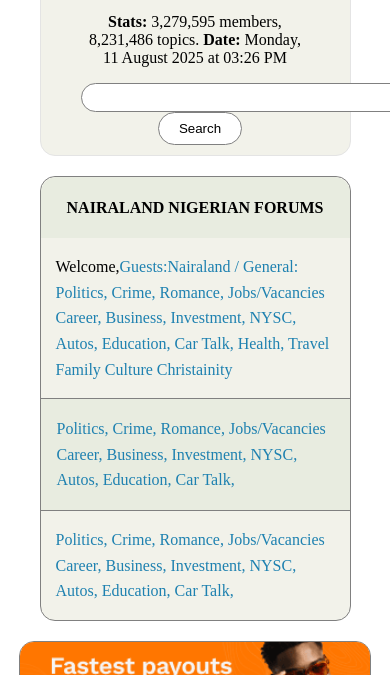
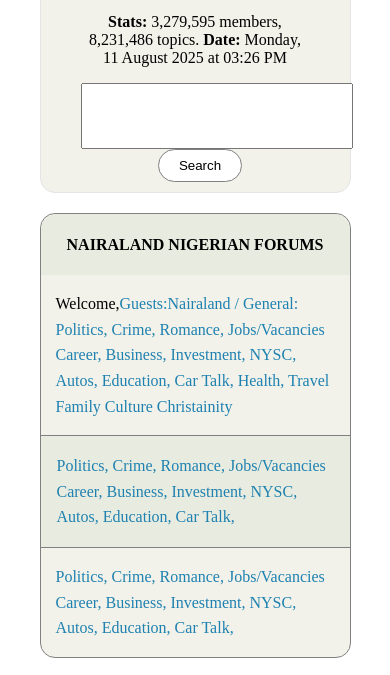
Before and after one commit to psalmist1997/Nairaland_project, a plain HTML site: page index.html in a window 390 px wide. Shown: the part 114-789 px from the top of the page. Drawn offline with Linux system fonts and the light colour scheme.

Commit message:
Update index.html

```diff
--- a/index.html
+++ b/index.html
@@ -43,12 +43,19 @@
                 font-weight: 500;
                 text-decoration: none;
             }
-            input[type='text']{
-                width: 450px;
-                height: 25px;
-                border-radius: 25px;
-                border: 1px solid gray;
+           input[type="text"] {
+            width: 50%;
+            padding: 10px;
+            font-size: 16px;
             }
+
+        @media (max-width: 768px) {
+          input[type="text"] {
+          width: 100%;
+          padding: 5vw;
+          font-size: 5vw;
+          }
+        }
             input[type='button']{
                 border-radius: 25px;
                 border: 1px solid gray;
@@ -262,4 +269,5 @@
 
         <script src="" async defer></script>
     </body>
+
 </html>
```
